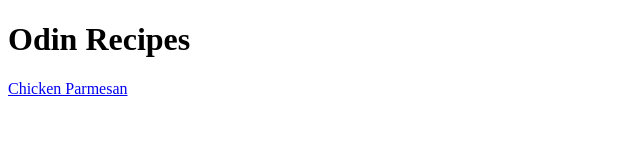
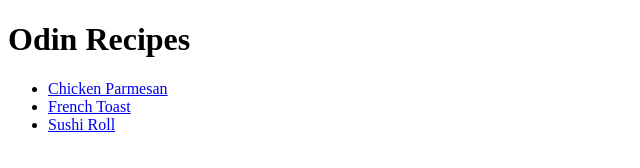
Before and after one commit to sleepyadi/odin-recipes, a plain HTML site: page index.html in a window 1280 px wide. Shown: the whole page, without its empty margins (0-640 px from the left). Drawn offline with Linux system fonts and the light colour scheme.

Commit message:
Fix links in index.html

```diff
--- a/index.html
+++ b/index.html
@@ -7,6 +7,10 @@
 
     <body>
         <h1>Odin Recipes</h1>
-        <p><a href="./recipes/chicken-parmesan.html">Chicken Parmesan</a></p>
+        <ul>
+            <li><a href="./recipes/chicken-parmesan.html">Chicken Parmesan</a></li>
+            <li><a href="./recipes/french-toast.html">French Toast</a></li>
+            <li><a href="./recipes/sushi-roll.html">Sushi Roll</a></li>
+        </ul>
     </body>
 </html>
```
